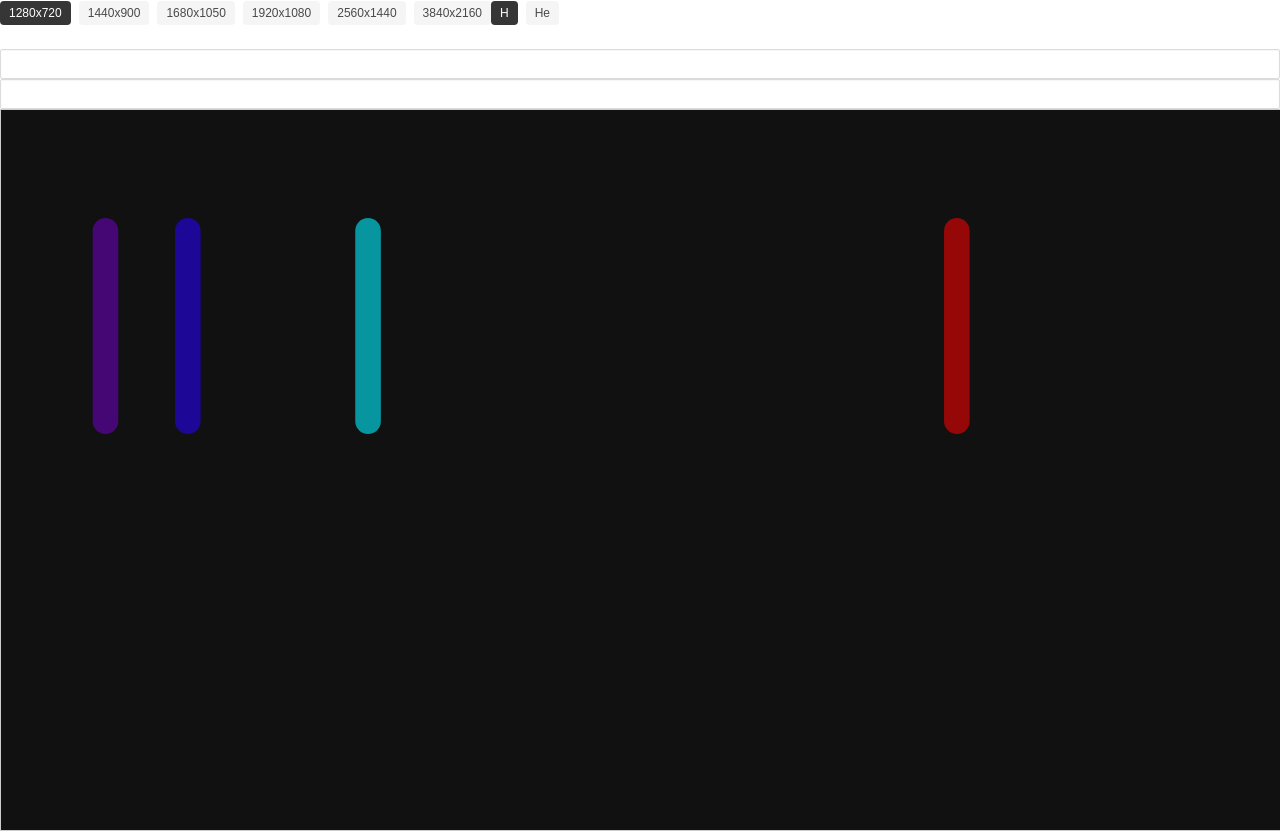
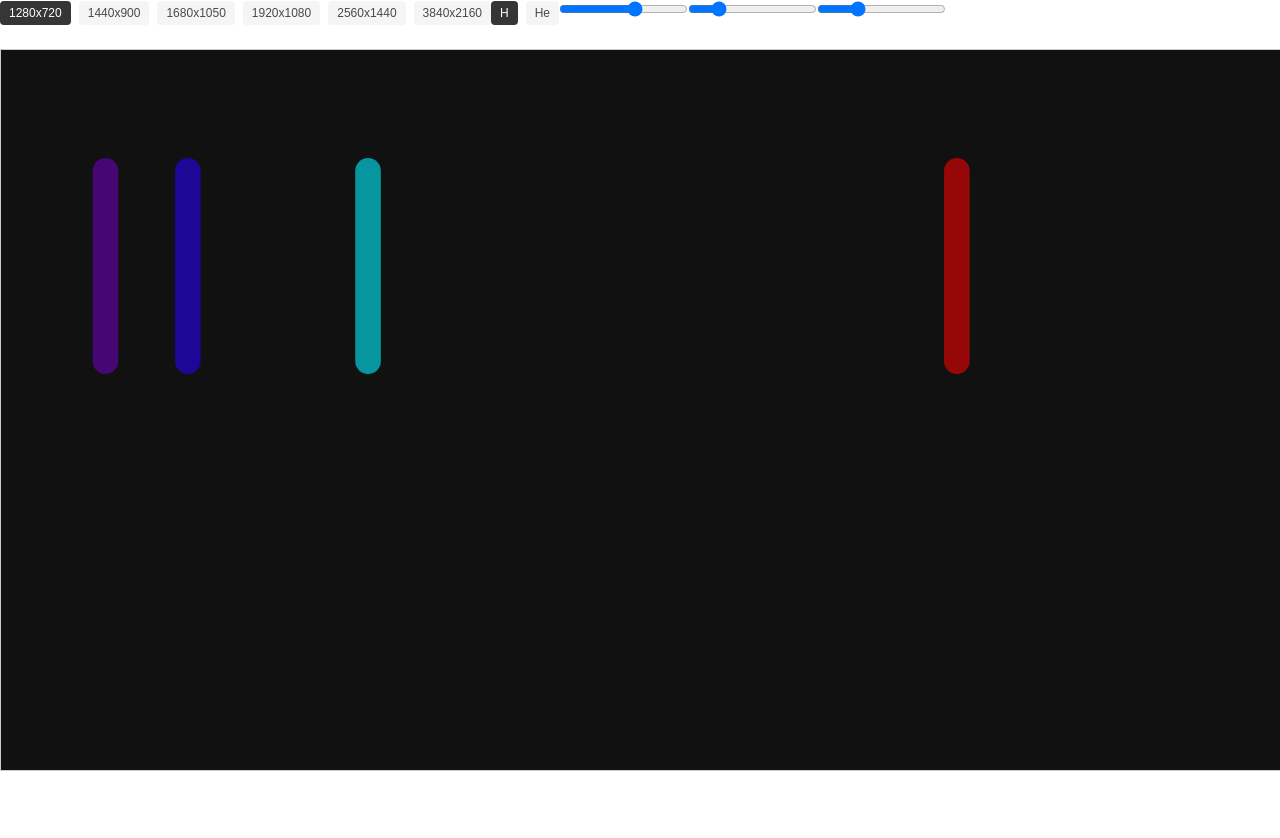
Before and after one commit to andygock/emission-spectra, a React (Vite) app: page / in a window 1280 px wide. After the commit the page ends 800 px from the top, so only its background shows below. Built offline with nearby package versions, Linux system fonts and the light colour scheme.

Commit message:
Add some sliders

```diff
--- a/src/App.js
+++ b/src/App.js
@@ -3,7 +3,7 @@ import Resolutions from './Resolutions';
 import Canvas from './Canvas';
 import './styles.css';
 import Elements from './Elements';
-import Input from './Input';
+import Slider from './Slider';
 
 const App = () => {
   const [size, setSize] = React.useState([1280, 720]); // [width, height]
@@ -21,9 +21,29 @@ const App = () => {
     <div>
       <Resolutions currentSize={size} onSelect={setSize} />
       <Elements current={element} onSelect={setElement} />
-      <Input text="Alpha" onUpdate={setAlpha} />
-      <Input text="Line width" onUpdate={setLineWidth} />
-      <Canvas width={width} height={height} element={element} />
+      <Slider text="Alpha" value={alpha} onUpdate={setAlpha} />
+      <Slider
+        text="Line width"
+        min={0.001}
+        max={0.1}
+        step={0.005}
+        onUpdate={setLineWidth}
+        value={lineWidth}
+      />
+      <Slider
+        text="Line height"
+        min={0.01}
+        max={1}
+        step={0.01}
+        onUpdate={setLineHeight}
+        value={lineHeight}
+      />
+      <Canvas
+        width={width}
+        height={height}
+        element={element}
+        lineOptions={{ alpha, lineWidth, lineHeight, lineOffsetY }}
+      />
     </div>
   );
 };
--- a/src/Canvas.js
+++ b/src/Canvas.js
@@ -1,15 +1,18 @@
 import React, { useEffect } from 'react';
 import { paint } from './spectra';
 
-const Canvas = ({ width, height, element }) => {
+const Canvas = ({ width, height, element, lineOptions = {} }) => {
   const ref = React.createRef();
 
   useEffect(() => {
+    console.log('lineOptions =', lineOptions);
+
     paint(ref.current, {
       // we can display multiple elements, but for now, only display one at a time
       elements: [element],
+      lineOptions,
     });
-  }, [width, height, element]);
+  }, [width, height, element, lineOptions]);
 
   return (
     <div>
--- /dev/null
+++ b/src/Slider.js
@@ -0,0 +1,24 @@
+import React from 'react';
+
+const Slider = ({
+  text,
+  min = 0.0,
+  max = 1.0,
+  step = 0.01,
+  onUpdate,
+  ...otherProps
+}) => {
+  return (
+    <input
+      className="is-small"
+      type="range"
+      min={min}
+      max={max}
+      step={step}
+      {...otherProps}
+      onChange={(e) => onUpdate(parseFloat(e.target.value))}
+    />
+  );
+};
+
+export default Slider;
--- a/src/spectra.js
+++ b/src/spectra.js
@@ -101,9 +101,14 @@ export const paint = (canvas, options = {}) => {
   const defaultOptions = {
     // define elements to display
     elements: ['H'],
+
+    // use default drawLines() options
+    lineOptions: {},
   };
 
   const opts = { ...defaultOptions, ...options };
 
-  opts.elements.forEach((element) => drawLines(canvas, emission[element]));
+  opts.elements.forEach((element) =>
+    drawLines(canvas, emission[element], opts.lineOptions)
+  );
 };
```
